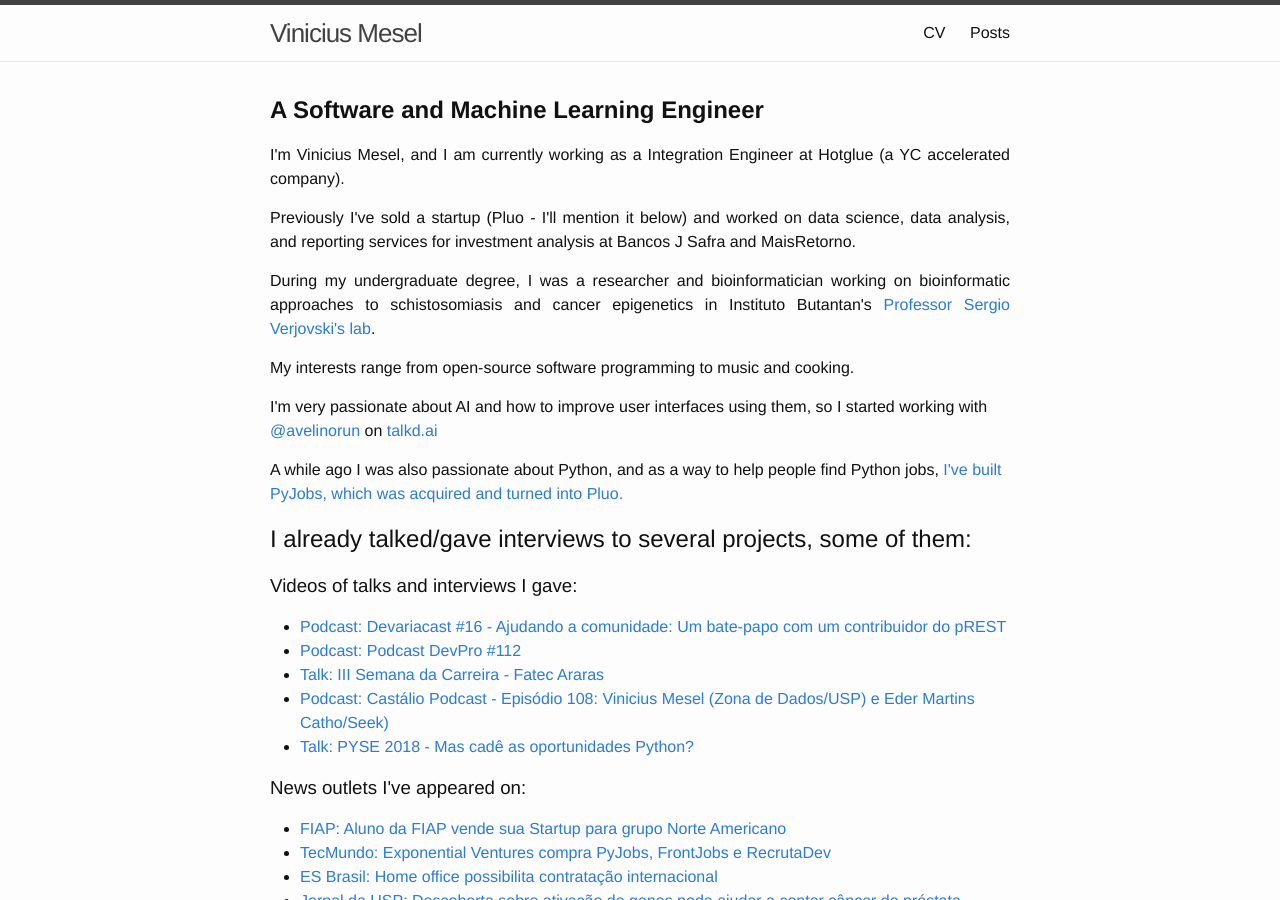
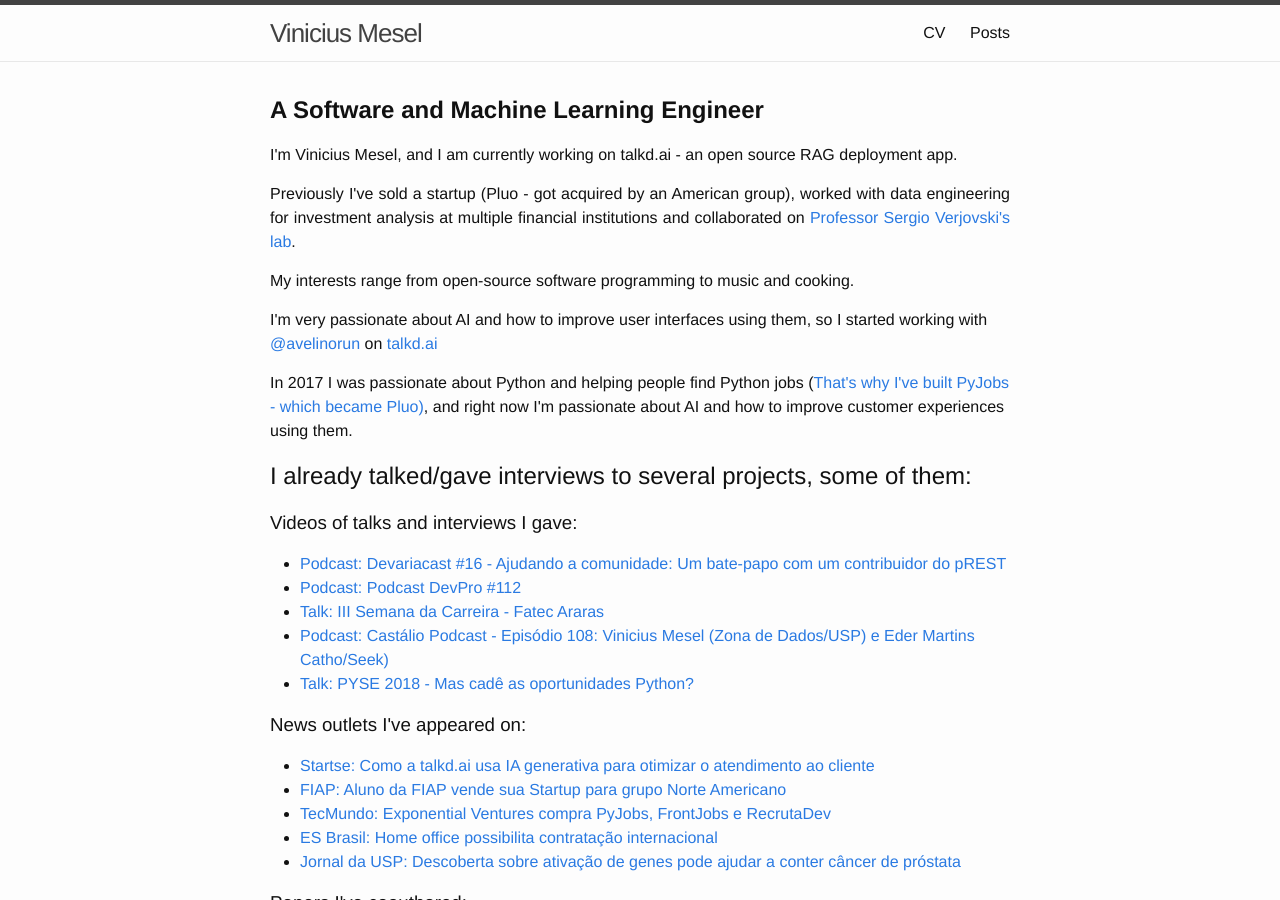
Before and after one commit to vmesel/vmesel.github.io, a Jekyll site: the page built from index.html, in a window 1280 px wide and 900 px high. Built offline with Jekyll 4.4.1, drawn with Linux system fonts in a browser that asks for light colours.

Commit message:
Fix intro

```diff
--- a/index.html
+++ b/index.html
@@ -5,15 +5,17 @@
 <div class="home">
 
  <h2 style="font-weight:bold;">A Software and Machine Learning Engineer</h1>
-    <p align="justify">I'm Vinicius Mesel, and I am currently working as a Integration Engineer at Hotglue (a YC accelerated company).</p>
-    <p align="justify">Previously I've sold a startup (Pluo - I'll mention it below) and worked on data science, data analysis, and reporting services for investment analysis at Bancos J Safra and MaisRetorno.</p>
-    <p align="justify">During my undergraduate degree, I was a researcher and bioinformatician working on bioinformatic approaches to schistosomiasis and cancer epigenetics in Instituto Butantan's <a href="http://www2.iq.usp.br/docente/verjo/" target="_blank">Professor Sergio Verjovski's lab</a>.</p>
+    <p align="justify">I'm Vinicius Mesel, and I am currently working on talkd.ai - an open source RAG deployment app.</p>
+    <p align="justify">Previously I've sold a startup (Pluo - got acquired by an American group), worked with data engineering for investment analysis at multiple financial institutions and collaborated on <a href="http://www2.iq.usp.br/docente/verjo/" target="_blank">Professor Sergio Verjovski's lab</a>.</p>
     <p align="justify">
       My interests range from open-source software programming to music and cooking.
     </p>
     <p>I'm very passionate about AI and how to improve user interfaces using them, so I started working with <a href="https://avelino.run/">@avelinorun</a> on <a href="https://github.com/talkdai">talkd.ai</a></p>
     <p>
-      A while ago I was also passionate about Python, and as a way to help people find Python jobs, <a href="https://www.tecmundo.com.br/mercado/222682-exponential-ventures-compra-pyjobs-frontjobs-recrutadev.htm">I've built PyJobs, which was acquired and turned into Pluo.</a>
+        In 2017 I was passionate about Python and helping people find Python jobs (<a href="https://www.tecmundo.com.br/mercado/222682-exponential-ventures-compra-pyjobs-frontjobs-recrutadev.htm">That's why I've built PyJobs - which became Pluo)</a>, and right now I'm passionate about AI and how to improve customer experiences using them.
+    </p>
+    <p>
+
     </p>
 </div>
 
@@ -29,6 +31,7 @@
   </ul>
   <h3>News outlets I've appeared on:</h3>
   <ul>
+    <li><a href="https://www.startse.com/artigos/como-a-talkd-ai-usa-ia-generativa-para-otimizar-o-atendimento-ao-cliente/" target=”_blank”>Startse: Como a talkd.ai usa IA generativa para otimizar o atendimento ao cliente</a></li>
     <li><a href="https://www.fiap.com.br/2021/08/26/tecnologia-e-empreendedorismo-aluno-da-fiap-vende-sua-startup-para-grupo-norte-americano/" target=”_blank”>FIAP: Aluno da FIAP vende sua Startup para grupo Norte Americano</a></li>
     <li><a href="https://www.tecmundo.com.br/mercado/222682-exponential-ventures-compra-pyjobs-frontjobs-recrutadev.htm" target=”_blank”>TecMundo: Exponential Ventures compra PyJobs, FrontJobs e RecrutaDev</a></li>
     <li><a href="https://esbrasil.com.br/home-office-internacional/" target=”_blank”>ES Brasil: Home office possibilita contratação internacional</a></li>
```
